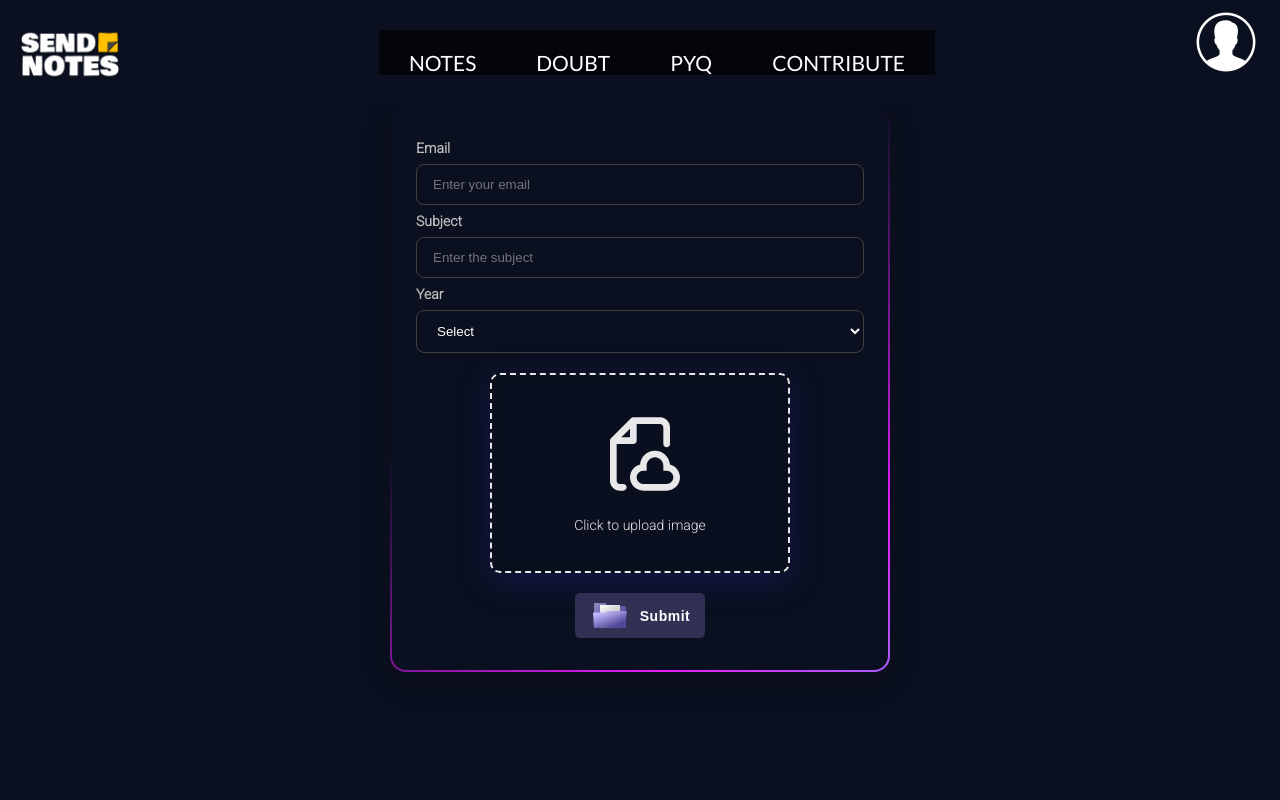
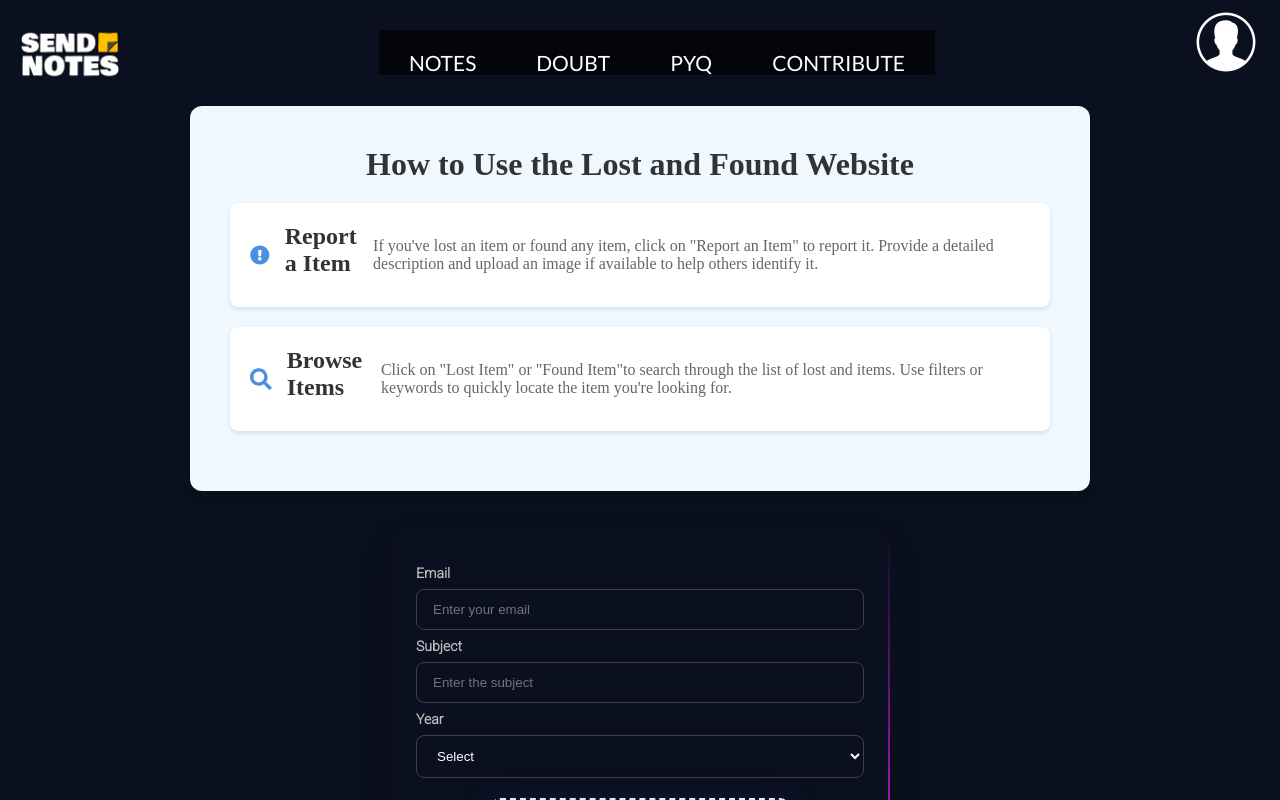
Before and after one commit to SohamV8/Send-Note, a React (Vite) app: page /Contribute in a window 1280 px wide. Built offline with nearby package versions, Linux system fonts and the light colour scheme; a web font is replaced by a local one.

Commit message:
contribute

```diff
--- /dev/null
+++ b/src/Components/Instruction.css
@@ -0,0 +1,62 @@
+.instructions {
+    padding: 40px;
+    text-align: center;
+    background-color: #f0f8ff;
+    border-radius: 12px;
+    margin: 20px auto;
+    max-width: 900px;
+    box-shadow: 0 4px 8px rgba(0, 0, 0, 0.1);
+  }
+
+  .instructions h2 {
+    margin-bottom: 20px;
+    font-size: 2em;
+    color: #333;
+  }
+
+  .instruction-card {
+    background-color: #ffffff;
+    border-radius: 8px;
+    box-shadow: 0 2px 4px rgba(0, 0, 0, 0.1);
+    padding: 20px;
+    margin: 20px 0;
+    display: flex;
+    align-items: center;
+    text-align: left;
+  }
+
+  .instruction-icon {
+    font-size: 2em;
+    margin-right: 15px;
+    color: #4a90e2;
+  }
+
+  .instruction-card h3 {
+    margin: 0 0 10px 0;
+    font-size: 1.5em;
+    color: #333;
+  }
+
+  .instruction-card p {
+    margin: 0;
+    font-size: 1em;
+    color: #666;
+  }
+
+  @media (max-width: 768px) {
+    .instructions {
+        padding: 20px;
+        position: relative;
+        top: 90px;
+        max-width: 350px;
+    }
+
+    .instruction-card {
+      flex-direction: column;
+      align-items: center;
+    }
+
+    .instruction-icon {
+      margin-bottom: 10px;
+    }
+  }
--- /dev/null
+++ b/src/Components/Instruction.jsx
@@ -0,0 +1,25 @@
+import React from 'react'
+import './Instruction.css';
+import { FaExclamationCircle, FaCheckCircle, FaSearch } from 'react-icons/fa';
+
+function Instruction() {
+  return (
+    <div>
+      <div className="instructions">
+        <h2>How to Use the Lost and Found Website</h2>
+        <div className="instruction-card">
+          <FaExclamationCircle className="instruction-icon" />
+          <h3>Report a Item</h3>
+          <p>If you've lost an item or found any item, click on "Report an Item" to report it. Provide a detailed description and upload an image if available to help others identify it.</p>
+        </div>
+        <div className="instruction-card">
+          <FaSearch className="instruction-icon" />
+          <h3>Browse Items</h3>
+          <p>Click on "Lost Item" or "Found Item"to search through the list of lost and items. Use filters or keywords to quickly locate the item you're looking for.</p>
+        </div>
+    </div>
+    </div>
+  )
+}
+
+export default Instruction
--- a/src/Pages/Contribute.jsx
+++ b/src/Pages/Contribute.jsx
@@ -1,9 +1,11 @@
 import React from 'react'
 import Form from '../Components/Form'
+import Instruction from '../Components/Instruction'
 
 function Contribute() {
   return (
     <div>
+      <Instruction />
       <Form />
     </div>
   )
```
